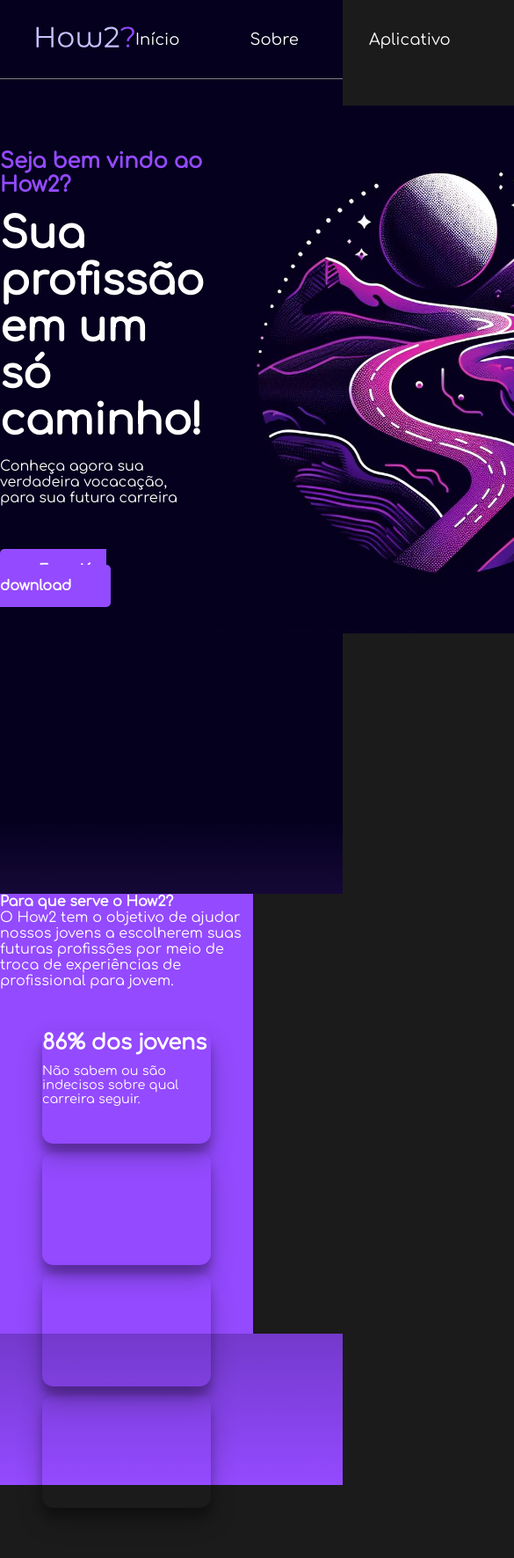
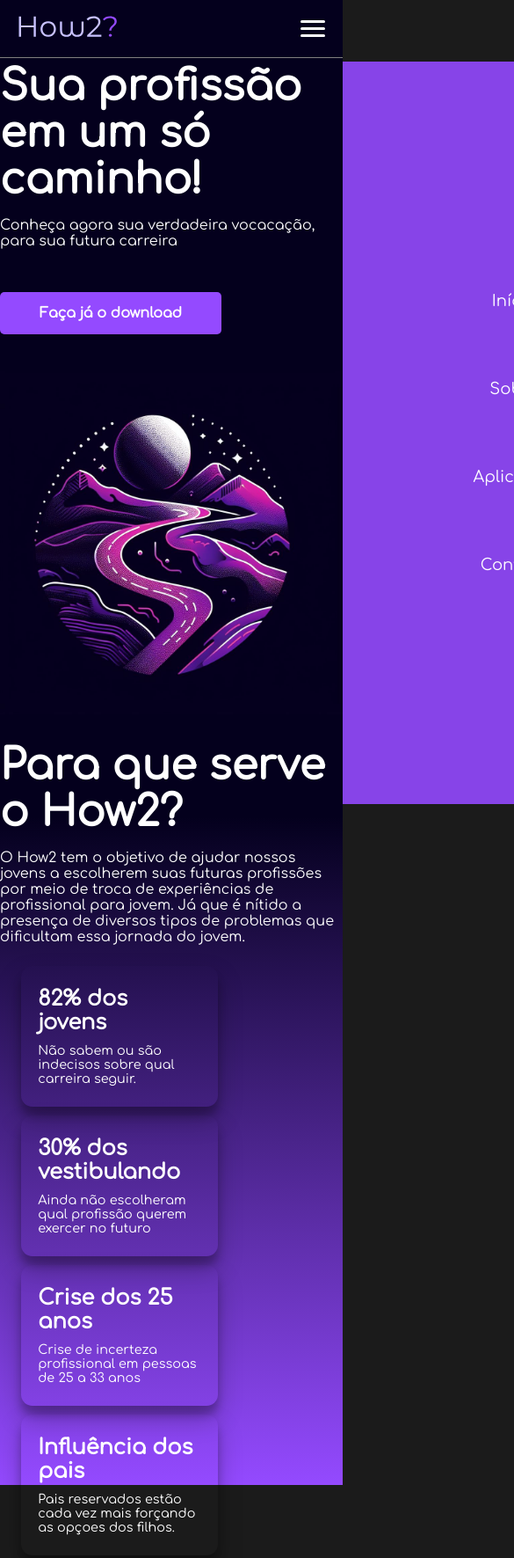
Before and after one commit to joaoleite2/how2site, a plain HTML site: page index.html in a window 390 px wide. Shown: the top 1771 px of the page at 88% size, 585 px wide, since content can reach past the window. Drawn offline with nearby package versions, Linux system fonts and the light colour scheme.

Commit message:
responsividade no nav e inclusão de imagens

```diff
--- a/css/estilo.css
+++ b/css/estilo.css
@@ -29,6 +29,8 @@ body{
     width: 100%;
     transition: all 0.5s;
     position:fixed;
+    background-color: var(--azul);
+    z-index:1;
 }
 .navigation ul{
     display: flex;
@@ -64,7 +66,8 @@ body{
     display:flex;
     align-items: center;
     justify-content:space-around;
-    background-color:var(--azul)
+    background-color:var(--azul);
+    flex-wrap:wrap;
 }
 .home-text{
     max-width:35rem;
@@ -92,10 +95,22 @@ body{
 .home-btn:hover{
     background-color:#6c3fab;
 }
+.home-img{
+    position:relative;
+    width:600px;
+}
 .home-img img{
-    width:600px;
+    width:100%;
     height:auto;
     /*animation:floata 4s ease-in-out infinite;*/
+}
+#astronauta{
+    width:80px;
+    height: auto;
+    animation:floata 4s ease-in-out infinite;
+    position:absolute;
+    right:500px;
+    bottom:40px;
 }
 @keyframes floata{
     0%, 100%{
@@ -111,31 +126,37 @@ body{
     width: 100vw;
     height:100vh;
     display:flex;
-    justify-content:center;
-    align-items:center
+    justify-content:space-around;
+    align-items:center;
+    flex-wrap:wrap;
 }
 .sobre-text{
-    height: 500px;
-    width:500px;
-    background-color: var(--purple);
+    /*background-color: var(--purple);*/
+    max-width:35rem;
+}
+.sobre-text h1{
+    font-size:3rem;
+    margin-bottom:1rem;
 }
 .sobre-img{
-    height: 500px;
-    width:500px;
-    background-color: var(--dark);
+    /*MEXER NISSO AQUI DAQUI A POUCO JOÃO HENRIQUE
+    PARA FAZER COM Q A IMAGEM NÃO QUEBRE
+    k
+    k*/
 }
 .conteiner-pai{
     display:flex;
     flex-wrap:wrap;
-    padding:3rem;
+    padding:1.5rem;
     gap:10px
 }
 .filho{
-    height:8rem;
-    width: 12rem;
+    height:10rem;
+    width: 14rem;
     box-shadow: 0 14px 28px rgba(0,0,0,0.25),
     0 10px 10px rgba(0,0,0,0.22);
     border-radius:0.8rem;
+    padding:1.5rem 1.2rem;
 }
 .filho h1{
     font-size:1.5rem;
@@ -144,3 +165,45 @@ body{
 .filho p{
     font-size:0.9rem;
 }
+::-webkit-scrollbar{
+    width:6px;
+}
+::-webkit-scrollbar-thumb{
+    background-color:var(--purple);
+    border-radius:6px;
+}
+@media(max-width:785px){
+    .navigation{
+        padding:18px 20px;
+    }
+    .menu{
+        display:block;
+    }
+    /* transformando os filhos do menu hambúrguer em um x quando for clicado*/
+    .menu.ativo .bar:nth-child(1){
+        transform:translateY(8px) rotate(45deg);
+    }
+    .menu.ativo .bar:nth-child(2){
+        opacity:0;
+    }
+    .menu.ativo .bar:nth-child(3){
+        transform: translateY(-8px) rotate(-45deg);
+    }
+    .nav-menu{
+        position:fixed;
+        right:-100%;
+        top:70px;
+        width:100%;
+        height:100%;
+        flex-direction:column;
+        gap:-10px;
+        align-items: center;
+        background-color:rgba(148, 74, 255, 0.9);
+        transition:0.3s;
+        justify-content:center;
+        filter:blur(0px);
+    }
+    .nav-menu.ativo{
+        right:0
+    }
+}
--- a/index.html
+++ b/index.html
@@ -11,12 +11,12 @@
 <body>
     <header>
         <nav class="navigation">
-            <a href="#" class="logo"><img src="img/logosvg.svg"></a>
+            <a href="#home" class="logo"><img src="img/logosvg.svg"></a>
             <ul class="nav-menu">
-                <li class="nav-item"><a href="#">Início</a></li>
-                <li class="nav-item"><a href="#">Sobre</a></li>
-                <li class="nav-item"><a href="#">Aplicativo</a></li>
-                <li class="nav-item"><a href="#">Contato</a></li>
+                <li class="nav-item"><a href="#home">Início</a></li>
+                <li class="nav-item"><a href="#about">Sobre</a></li>
+                <li class="nav-item"><a href="#app">Aplicativo</a></li>
+                <li class="nav-item"><a href="#contact">Contato</a></li>
             </ul>
             <div class="menu">
                 <span class="bar"></span>
@@ -26,7 +26,7 @@
         </nav>
     </header>
     <main>
-        <section class="home">
+        <section class="home" id="home">
             <div class="home-text">
                 <h4 class="text-h4">Seja bem vindo ao How2?</h4>
                 <h1 class="text-h1">Sua profissão em um só caminho!</h1>
@@ -35,27 +35,41 @@
             </div>
             <div class ="home-img">
                 <img src="img/imghome.png"/>
+                <img src="img/astronauta.svg" id="astronauta">
             </div>
         </section>
-        <section class="sobre">
+        <section class="sobre" id="about">
             <div class="sobre-text">
-                <h4>Para que serve o How2?</h4>
+                <h1>Para que serve o How2?</h1>
                 <p>O How2 tem o objetivo de ajudar nossos jovens a escolherem suas futuras profissões por meio
-                de troca de experiências de profissional para jovem.</p>
+                de troca de experiências de profissional para jovem. Já que é nítido a presença de diversos tipos de
+                problemas que dificultam essa jornada do jovem.</p>
                 <div class="conteiner-pai">
                     <div class="filho">
-                        <h1>86% <span>dos jovens</span></h1>
+                        <h1>82% <span>dos jovens</span></h1>
                         <p>Não sabem ou são indecisos sobre qual carreira seguir.</p>
                     </div>
-                    <div class="filho"></div>
-                    <div class="filho"></div>
-                    <div class="filho"></div>
+                    <div class="filho">
+                        <h1>30% <span>dos vestibulando</span></h1>
+                        <p>Ainda não escolheram qual profissão querem exercer no futuro</p>
+                    </div>
+                    <div class="filho">
+                        <h1>Crise dos 25 anos</h1>
+                        <p>Crise de incerteza profissional em pessoas de 25 a 33 anos</p>
+                    </div>
+                    <div class="filho">
+                        <h1>Influência dos pais</h1>
+                        <p>Pais reservados estão cada vez mais forçando as opçoes dos filhos.</p>
+                    </div>
                 </div>
             </div>
             <div class="sobre-img">
-
+                <img src="img/grafico.svg">
             </div>
         </section>
     </main>
+
+
+    <script src="script/script.js"></script>
 </body>
 </html>
--- /dev/null
+++ b/script/script.js
@@ -0,0 +1,27 @@
+const navLinks = document.querySelectorAll('.navigation a[href^="#"]');
+const menu = document.querySelector('.menu')//pegando o menu hambúrguer
+const navMenu = document.querySelector('.nav-menu')//nav-menu é o nav normal sem considerar o hambúguer
+
+menu.addEventListener('click', ()=>{
+    menu.classList.toggle('ativo')
+    navMenu.classList.toggle('ativo')
+})
+
+
+
+function scrollToSection(event) {
+    event.preventDefault();
+
+    const targetId = this.getAttribute("href");
+    const targetSection = document.querySelector(targetId);
+
+    if (targetSection) {
+        targetSection.scrollIntoView({
+            behavior: "smooth"
+        });
+    }
+}
+
+navLinks.forEach((link) => {
+    link.addEventListener("click", scrollToSection);
+});
```
Also changed, not shown: img/astronauta.svg (added), img/grafico.svg (added), img/grafico2.svg (added), img/saturno.svg (added).
